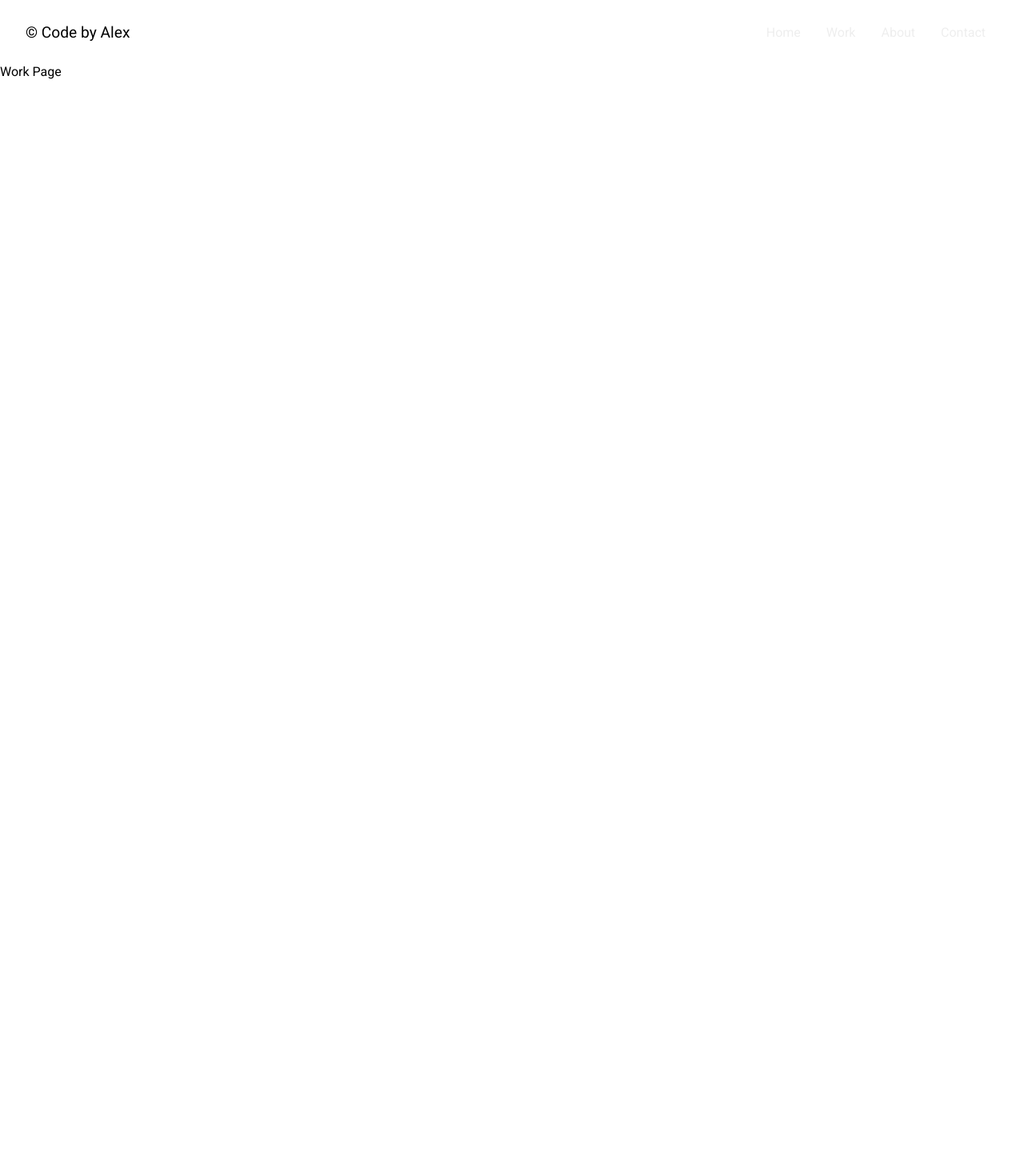
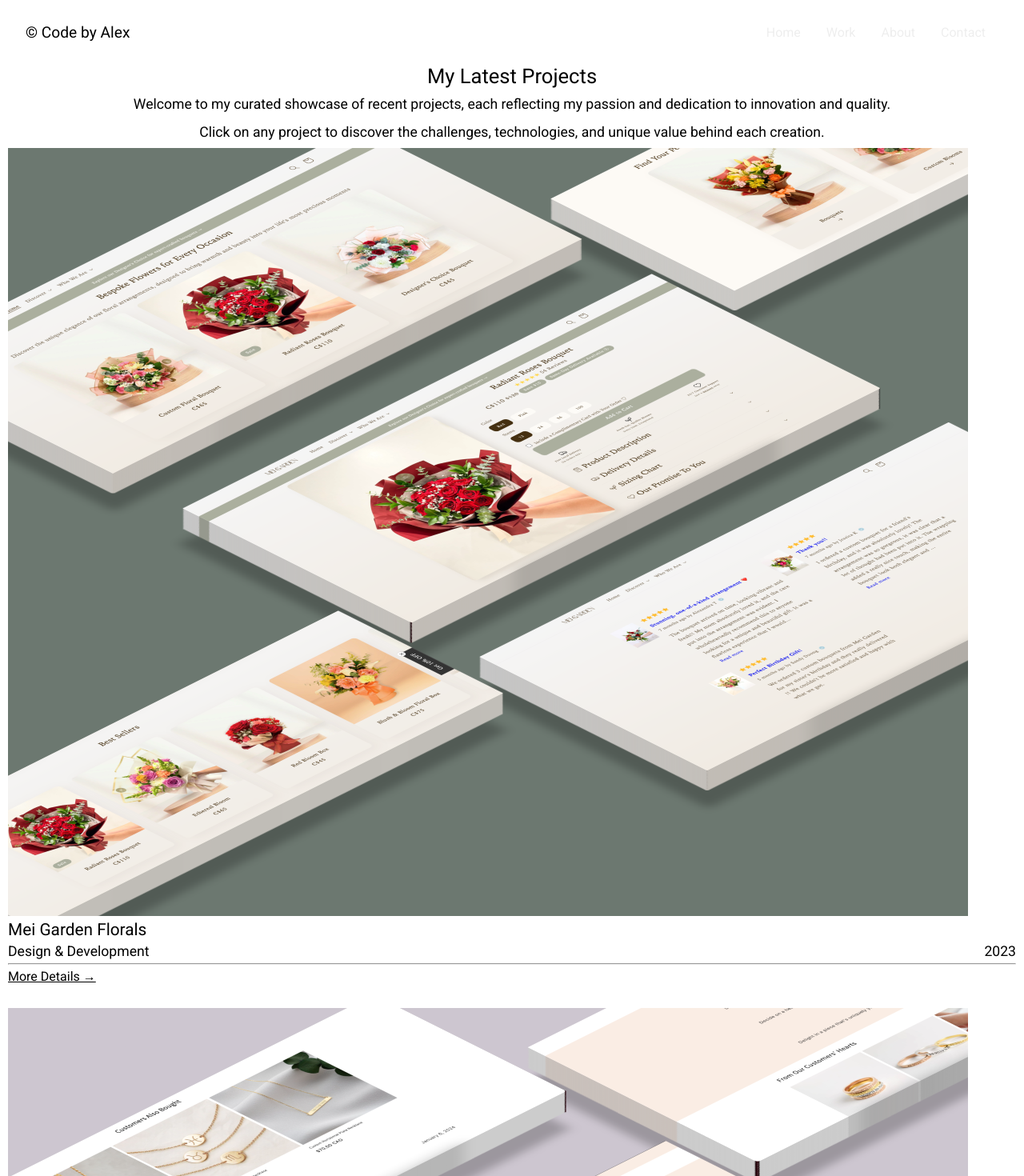
Before and after one commit to alextrieu/alextrieu.com, a React (Create React App) app: page /work in a window 1280 px wide. Shown: the top 1470 px of the page at 80% size. Before the commit the page ends 800 px from the top, so only its background shows below. Built offline with nearby package versions, Linux system fonts and the light colour scheme.

Commit message:
updated work page

```diff
--- a/src/Portfolio/Portfolio.css
+++ b/src/Portfolio/Portfolio.css
@@ -39,6 +39,28 @@
   margin-bottom: 20px;
 }
 
+.portfolio-header a {
+  text-decoration: none;
+  color: black;
+}
+
 .portfolio-container {
   margin-bottom: 30px;
 }
+
+.linkStyle {
+  color: black;
+}
+
+.portfolio-description {
+  margin-top: -20px;
+  padding: 10px;
+  text-align: center;
+}
+
+.portfolio-description-container {
+  display: flex;
+  flex-direction: column;
+  gap: 15px;
+  font-size: 1.1em;
+}
--- a/src/Portfolio/Portfolio.js
+++ b/src/Portfolio/Portfolio.js
@@ -1,3 +1,6 @@
+import React from "react";
+import { Link } from "react-router-dom";
+
 import "./Portfolio.css";
 import project1Image from "../assets/images/1.webp";
 import project2Image from "../assets/images/2.webp";
@@ -5,7 +8,6 @@ import project3Image from "../assets/images/3.webp";
 import project4Image from "../assets/images/4.webp";
 
 import projects from "../data/projects.json";
-import React from "react";
 
 const imageMap = {
   1: project1Image,
@@ -14,10 +16,24 @@ const imageMap = {
   4: project4Image,
 };
 
-export default function Portfolio() {
+export default function Portfolio({ showDescription }) {
   return (
     <div className="portfolio-wrapper">
-      <h2 className="portfolio-header">My Latest Work</h2>
+      <h2 className="portfolio-header">
+        <Link to="/work">My Latest Projects</Link>
+      </h2>
+      {showDescription && (
+        <div className="portfolio-description-container">
+          <span className="portfolio-description">
+            Welcome to my curated showcase of recent projects, each reflecting
+            my passion and dedication to innovation and quality.
+          </span>
+          <span className="portfolio-description">
+            Click on any project to discover the challenges, technologies, and
+            unique value behind each creation.
+          </span>
+        </div>
+      )}
       {projects.map((project) => (
         <div key={project.id} className="portfolio-container">
           <div className="portfolio-img">
@@ -29,11 +45,14 @@ export default function Portfolio() {
           </div>
           <div className="project-container">
             <p className="project-title">{project.name}</p>
-            <hr></hr>
             <div className="roles">
               <span>{project.role}</span>
               <span>{project.year}</span>
             </div>
+            <hr></hr>
+            <Link to={`/work/${project.id}`} className="linkStyle">
+              More Details →
+            </Link>
           </div>
         </div>
       ))}
--- a/src/index.js
+++ b/src/index.js
@@ -5,6 +5,7 @@ import App from "./App";
 import WorkPage from "./pages/WorkPage";
 import ContactPage from "./pages/ContactPage";
 import AboutPage from "./pages/AboutPage";
+import WorkDetails from "./pages/WorkDetails/WorkDetails";
 import reportWebVitals from "./reportWebVitals";
 
 import { createBrowserRouter, RouterProvider } from "react-router-dom";
@@ -26,6 +27,10 @@ const router = createBrowserRouter([
     path: "/contact",
     element: <ContactPage />,
   },
+  {
+    path: "/work/:projectId",
+    element: <WorkDetails />,
+  },
 ]);
 
 const root = ReactDOM.createRoot(document.getElementById("root"));
--- a/src/layout/MainLayout.js
+++ b/src/layout/MainLayout.js
@@ -1,11 +1,13 @@
 import React from "react";
 import Navbar from "../Navigation/NavigationHeader";
+import Footer from "../Footer/Footer";
 
 export default function MainLayout({ children }) {
   return (
     <>
       <Navbar />
       <main>{children}</main>
+      <Footer />
     </>
   );
 }
--- /dev/null
+++ b/src/pages/WorkDetails/WorkDetails.css
@@ -0,0 +1,24 @@
+.info-wrapper {
+  padding: 10px;
+}
+.info-container {
+  background-color: #e9eaeb;
+  padding: 15px;
+  border-radius: 12px;
+  display: flex;
+  flex-direction: column;
+  gap: 10px;
+}
+
+.info-title {
+  color: #424446;
+}
+
+.info-item {
+  display: flex;
+  gap: 20px;
+}
+
+.info {
+  color: black;
+}
--- /dev/null
+++ b/src/pages/WorkDetails/WorkDetails.js
@@ -0,0 +1,36 @@
+import React from "react";
+import MainLayout from "../../layout/MainLayout";
+import { useParams } from "react-router-dom";
+import projects from "../../data/projects.json";
+import "./WorkDetails.css";
+
+export default function WorkDetails() {
+  let { projectId } = useParams();
+  const project = projects.find((p) => p.id === parseInt(projectId));
+  if (!project) {
+    return <div>Project not found</div>;
+  }
+
+  return (
+    <MainLayout>
+      {" "}
+      <div className="info-wrapper">
+        <div class="info-container">
+          <div class="info-item">
+            <span class="info-title">Client:</span>
+            <span class="info">{project.name}</span>
+          </div>
+          <div class="info-item">
+            <span class="info-title">Project Type:</span>
+            <span class="info">info</span>
+          </div>
+          <div class="info-item">
+            <span class="info-title">Year:</span>
+            <span class="info">{project.year}</span>
+          </div>
+        </div>
+      </div>
+      <h1>Mei Garden</h1>
+    </MainLayout>
+  );
+}
--- a/src/pages/WorkPage.js
+++ b/src/pages/WorkPage.js
@@ -1,10 +1,11 @@
 import React from "react";
 import MainLayout from "../layout/MainLayout";
+import Portfolio from "../Portfolio/Portfolio";
 
 export default function WorkPage() {
   return (
     <MainLayout>
-      <div>Work Page</div>
+      <Portfolio showDescription={true} />
     </MainLayout>
   );
 }
```
